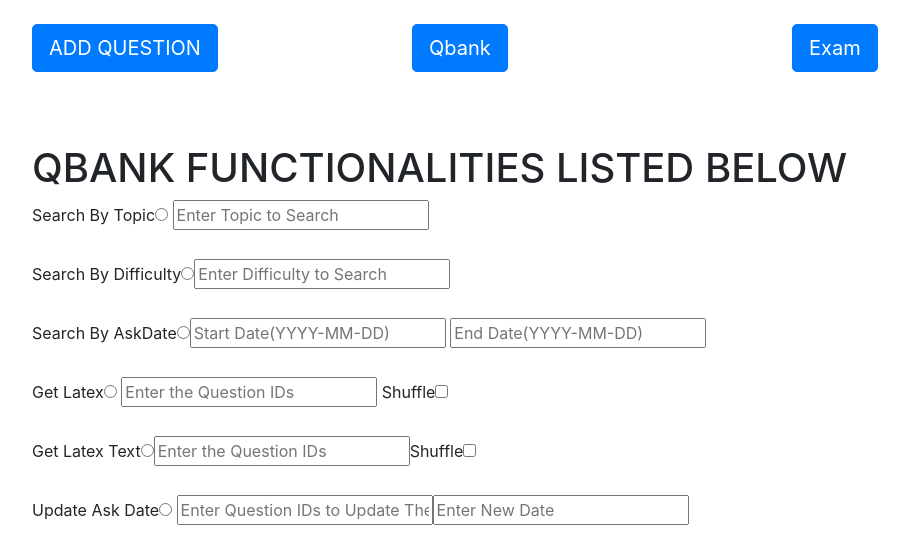
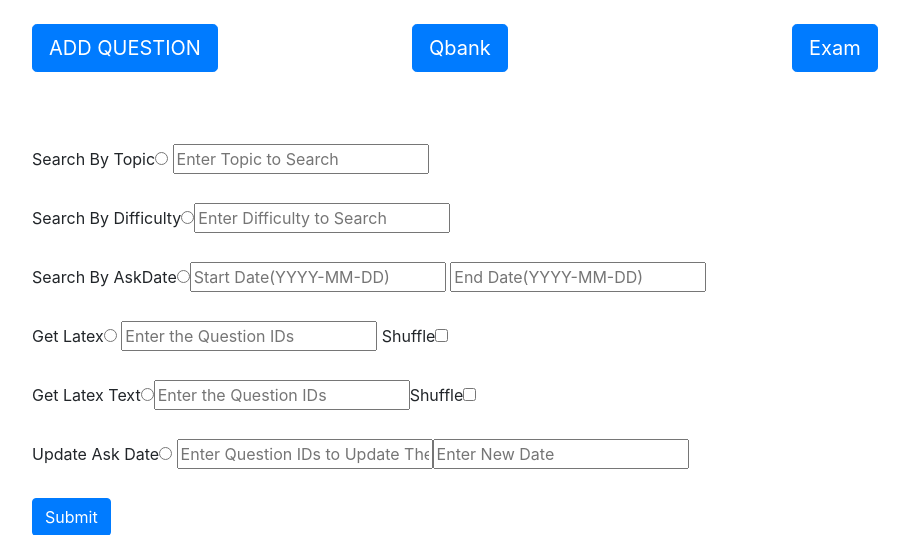
Before and after one commit to canunaldi/scriptphase3, a Django app: page /application/ in a window 1280 px wide. Shown: the top 535 px of the page, without its empty margins (53-962 px from the left). Run offline with Django 3.2, Linux system fonts and the light colour scheme; data comes from the database, SQL or seed files in the repository; some libraries are stand-ins or nearby versions.

```diff
--- a/application/templates/application/index.html
+++ b/application/templates/application/index.html
@@ -34,7 +34,6 @@
     <br><br><br>
 
     <div class="container">
-        <h1>QBANK FUNCTIONALITIES LISTED BELOW</h1>
         <form action="{% url 'qbank_detail' %}" method="POST">
             {% csrf_token %}
             <label>Search By Topic </label><input type="radio" name="topic"/> <input type="text" name="topicsearch" placeholder="Enter Topic to Search"/><br><br>
```
